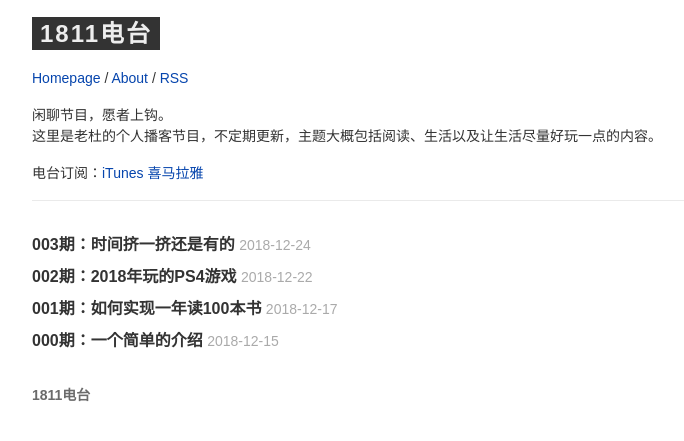
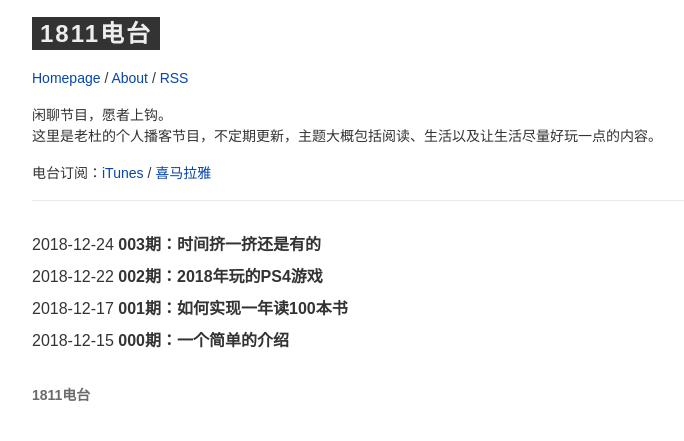
Before and after one commit to metaldudu/radio, a Jekyll site: the page built from index.html, in a window 1280 px wide. Shown: the top 441 px of the page, without its empty margins (8-692 px from the left). Built offline with Jekyll 4.4.1, drawn with Linux system fonts in a browser that asks for light colours; some web fonts are replaced.

Commit message:
“updateradio”

```diff
--- a/_includes/audio.html
+++ b/_includes/audio.html
@@ -1,5 +1,5 @@
-<audio controls preload="none" style="width:480px;">
+<audio controls preload="none" style="width:80%;">
     <source type="audio/mpeg" src="{{ page.podcast_link }}" />
 </audio>
 
-<hr/>
+<br/>
--- a/_includes/intro.html
+++ b/_includes/intro.html
@@ -1,3 +1,3 @@
 <p class="site-intro">闲聊节目，愿者上钩。<br/>这里是老杜的个人播客节目，不定期更新，主题大概包括阅读、生活以及让生活尽量好玩一点的内容。</p>
 
-<p class="site-intro">电台订阅：<a href="https://itunes.apple.com/podcast/id1446996961">iTunes</a> <a href="https://www.ximalaya.com/keji/19961077/">喜马拉雅</a> </p>
+<p class="site-intro">电台订阅：<a href="https://itunes.apple.com/podcast/id1446996961">iTunes</a> / <a href="https://www.ximalaya.com/keji/19961077/">喜马拉雅</a> </p>
--- a/index.html
+++ b/index.html
@@ -11,7 +11,7 @@ layout: default
 		<ul class="post-list">
 			{% for post in site.posts %}
 			<li>
-				<a href="{{ post.url | prepend: site.baseurl }}">{{ post.title }}</a> <time datetime="{{ post.date | date_to_xmlschema }}">{{ post.date | date: "%Y-%m-%d" }}</time>
+				{{ post.date | date: "%Y-%m-%d" }} <a href="{{ post.url | prepend: site.baseurl }}">{{ post.title }}</a> <time datetime="{{ post.date | date_to_xmlschema }}"></time>
 			</li>
 			{% endfor %}
 		</ul>
```
